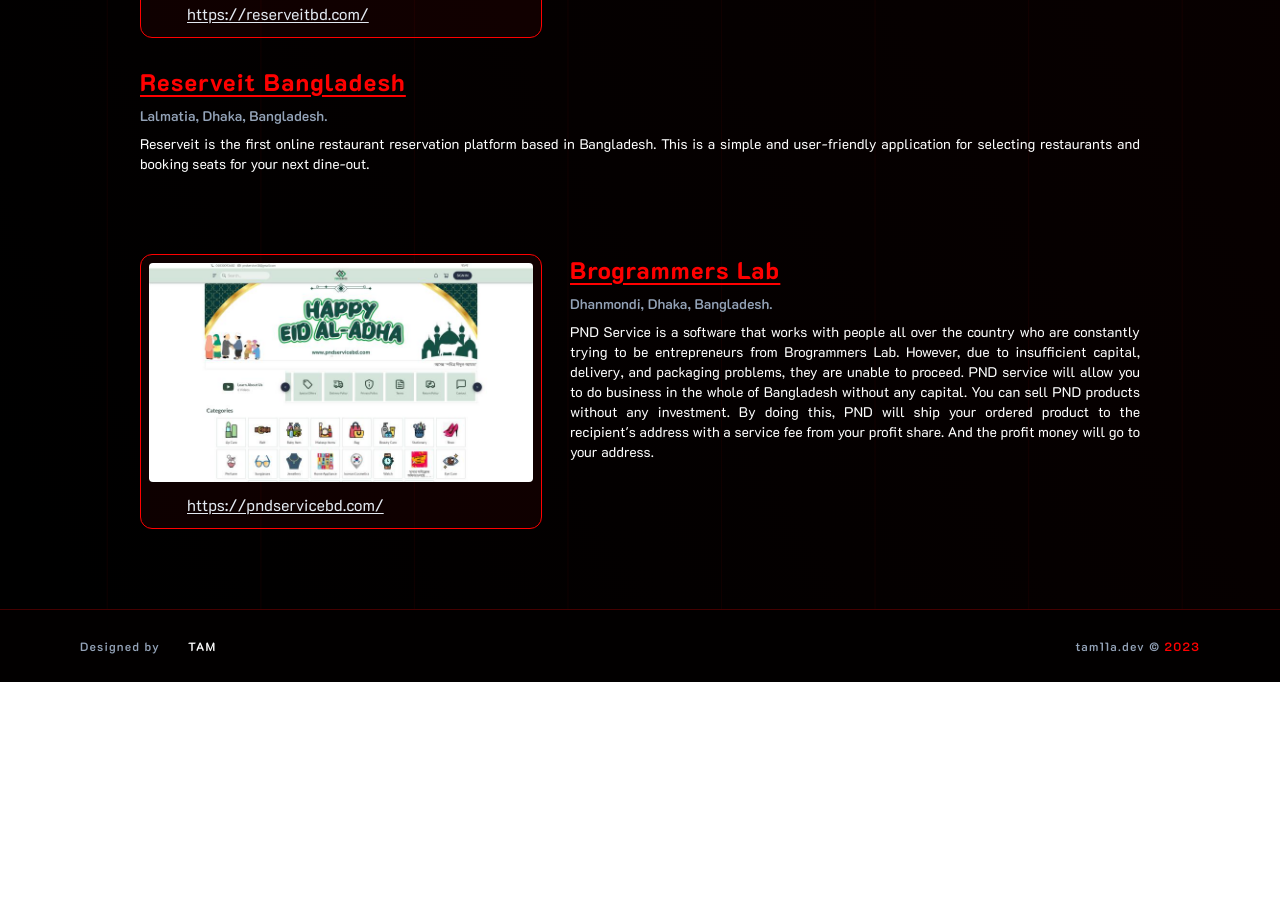
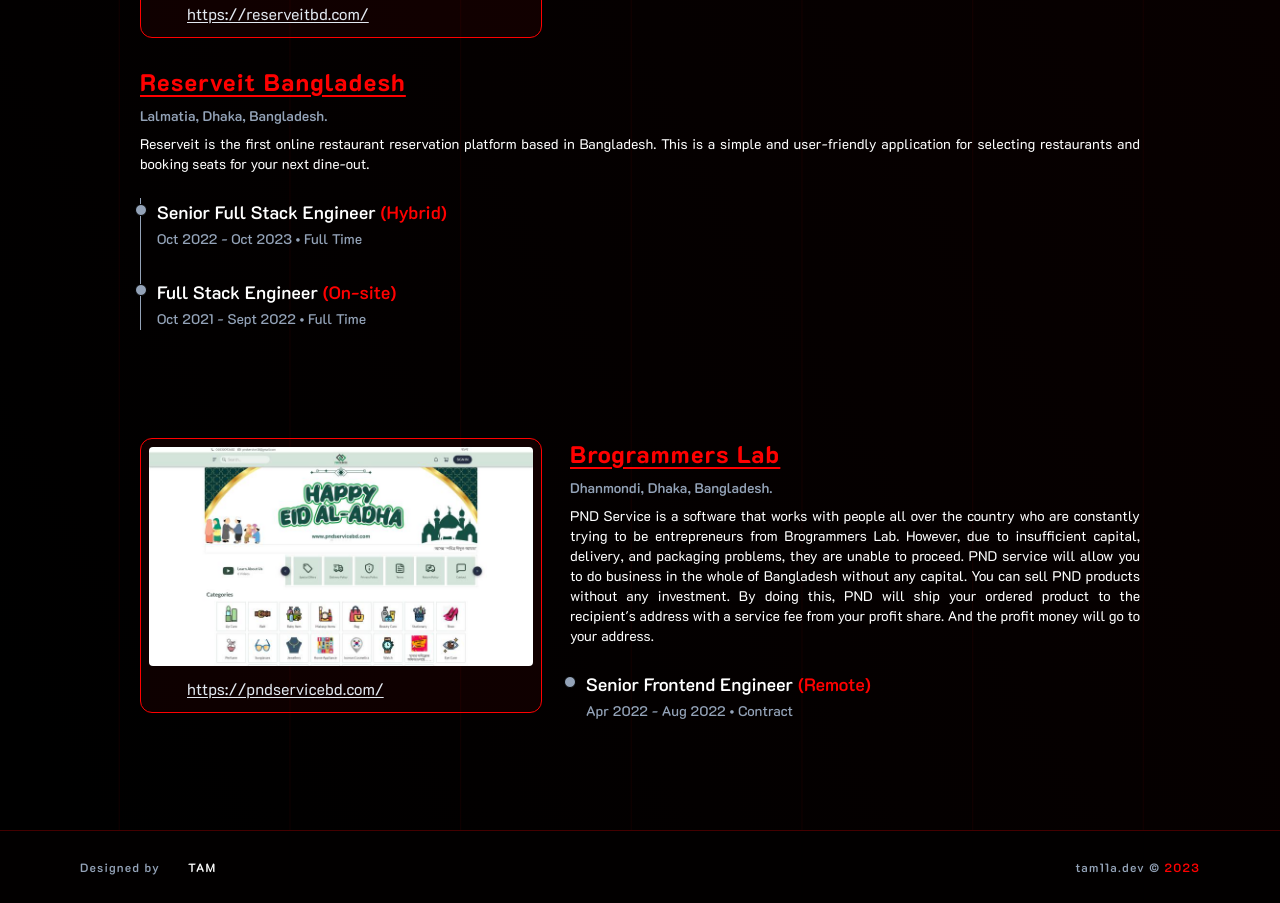
Before and after one commit to tam11a/v1.tam11a.dev, a React (Vite) app: page / in a window 1280 px wide. Shown: the part 1300-2203 px from the top of the page. Before the commit the page ends 1982 px from the top, so only its background shows below. Built offline with nearby package versions, Linux system fonts and the light colour scheme; some icons are missing.

Commit message:
added: job timeline

```diff
--- a/src/pages/Home/components/Experiences/components/Card.tsx
+++ b/src/pages/Home/components/Experiences/components/Card.tsx
@@ -46,7 +46,34 @@
 				<h4 className="font-semibold text-slate-400 text-sm">
 					{job.company_location}
 				</h4>
-				<p className="text-justify text-sm mt-2">{job.description}</p>
+				<p className="text-justify text-sm mt-2 mb-6">{job.description}</p>
+				<ol
+					className={`relative ${
+						job.positions.length > 1 ? "border-s border-slate-400" : ""
+					}
+				}`}
+				>
+					{job.positions.map((position: Position, index: number) => {
+						return (
+							<li
+								className="mb-7 ms-4"
+								key={index}
+							>
+								<div className="absolute w-3 h-3 bg-slate-400 rounded-full mt-1.5 border border-black -start-1.5"></div>
+								<h3 className="font-semibold text-lg">
+									{position.title}{" "}
+									<span className="text-primary">
+										({position.location_type})
+									</span>
+								</h3>
+								<time className="mb-1 text-sm font-medium leading-none text-slate-400">
+									{position.start_date} - {position.end_date} &bull;{" "}
+									{position.job_type}
+								</time>
+							</li>
+						);
+					})}
+				</ol>
 			</div>
 		</>
 	);
```
